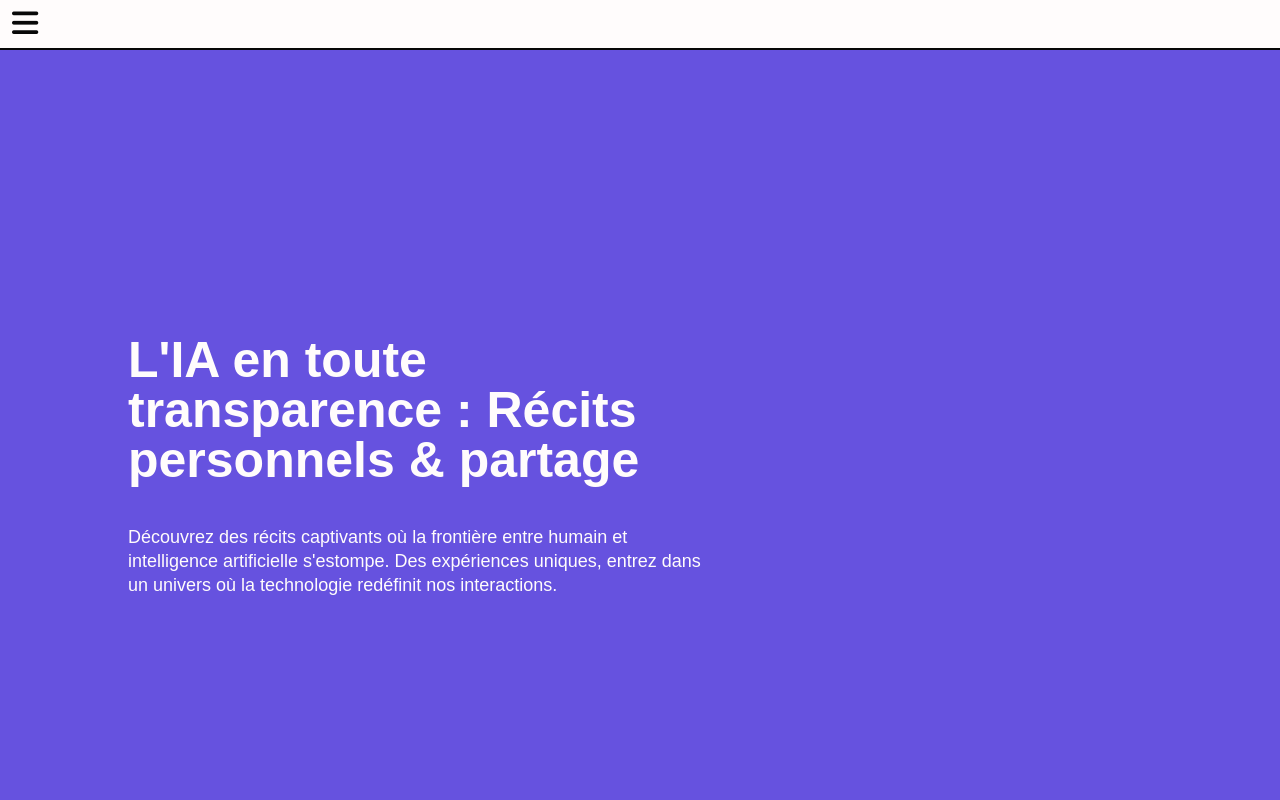
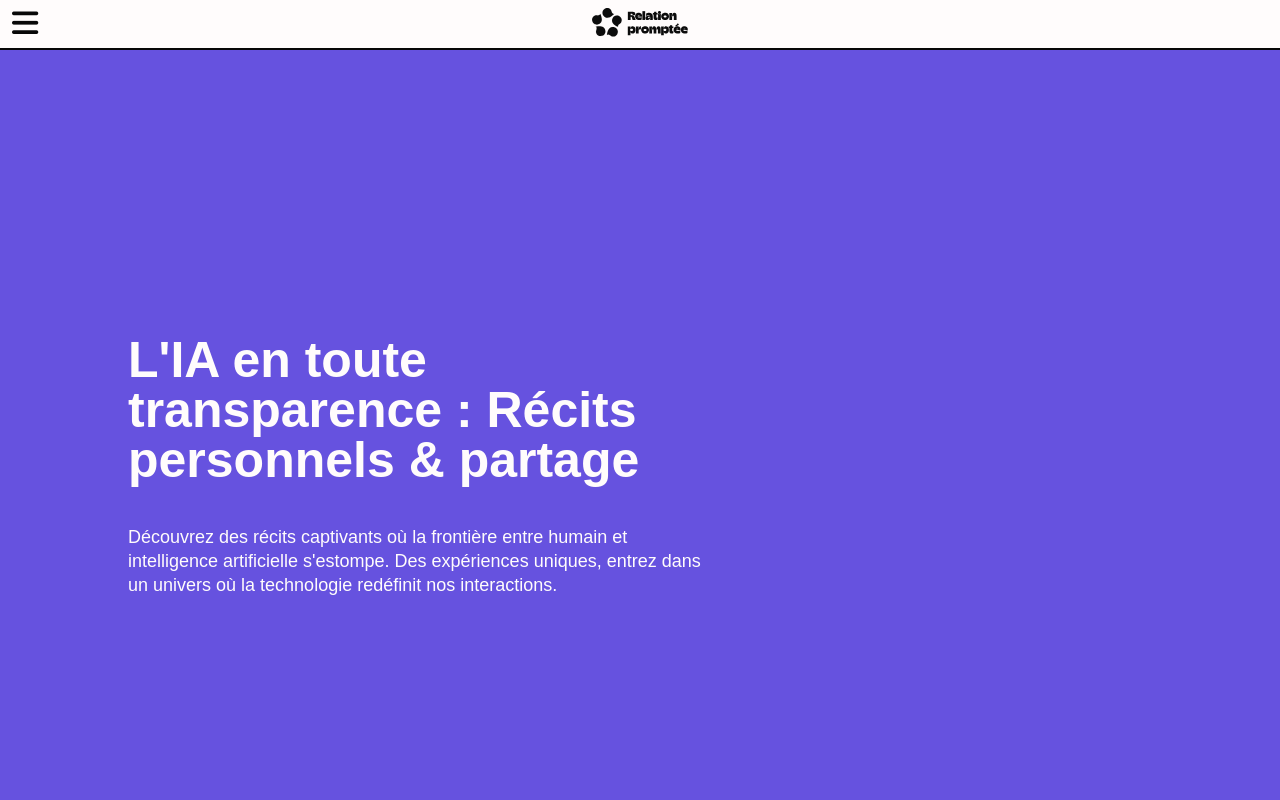
Before and after one commit to LorisPlante/relation-promptee, a website: page pages/temoignages.html in a window 1280 px wide. Shown: the top 800 px of the page. Drawn offline with nearby package versions, Linux system fonts and the light colour scheme; a web font is replaced by a local one.

Commit message:
new commit /peter le repo :fire: :fire:

```diff
--- a/pages/temoignages.html
+++ b/pages/temoignages.html
@@ -134,7 +134,7 @@
               </ul>
             </div>
             <div id="headerMobile" class="w-full h-[50px] 2xl:hidden bg-beige fixed z-50 top-0 left-0 border-b-2 border-solid border-noir">
-              <a href="/" class="text-link font-link block w-fit h-fit mx-auto my-2">
+              <a href="/" class="text-link font-link block w-24 h-fit mx-auto my-2">
                 <svg viewBox="0 0 178 53" fill="none" xmlns="http://www.w3.org/2000/svg">
                     <title id="site-title">Relation promptée</title>
                     <g clip-path="url(#clip0_1598_4210)">
```
Also changed, not shown: index.html (+1 -1 lines), pages/blog.html (+1 -1 lines). Lines whose indentation alone changed are shown as unchanged.
